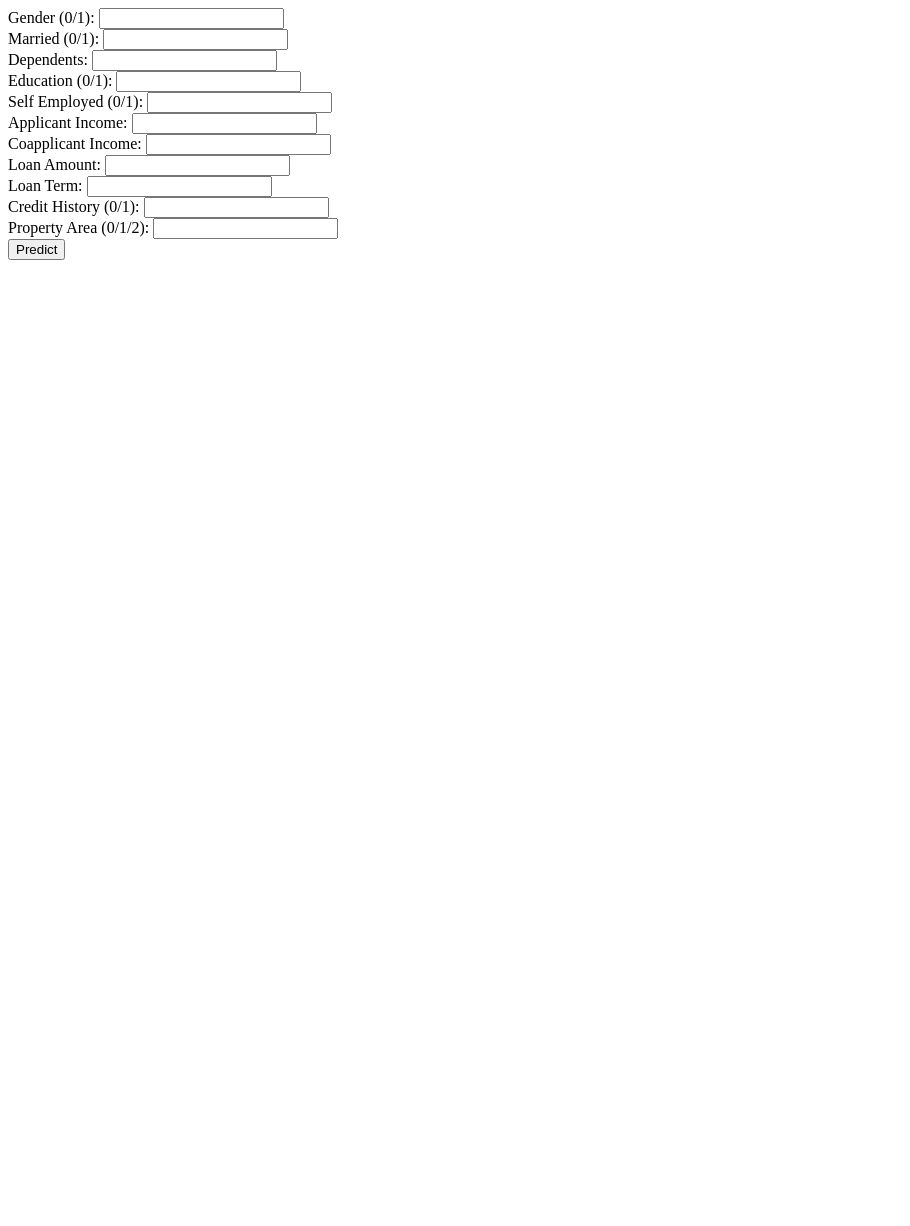
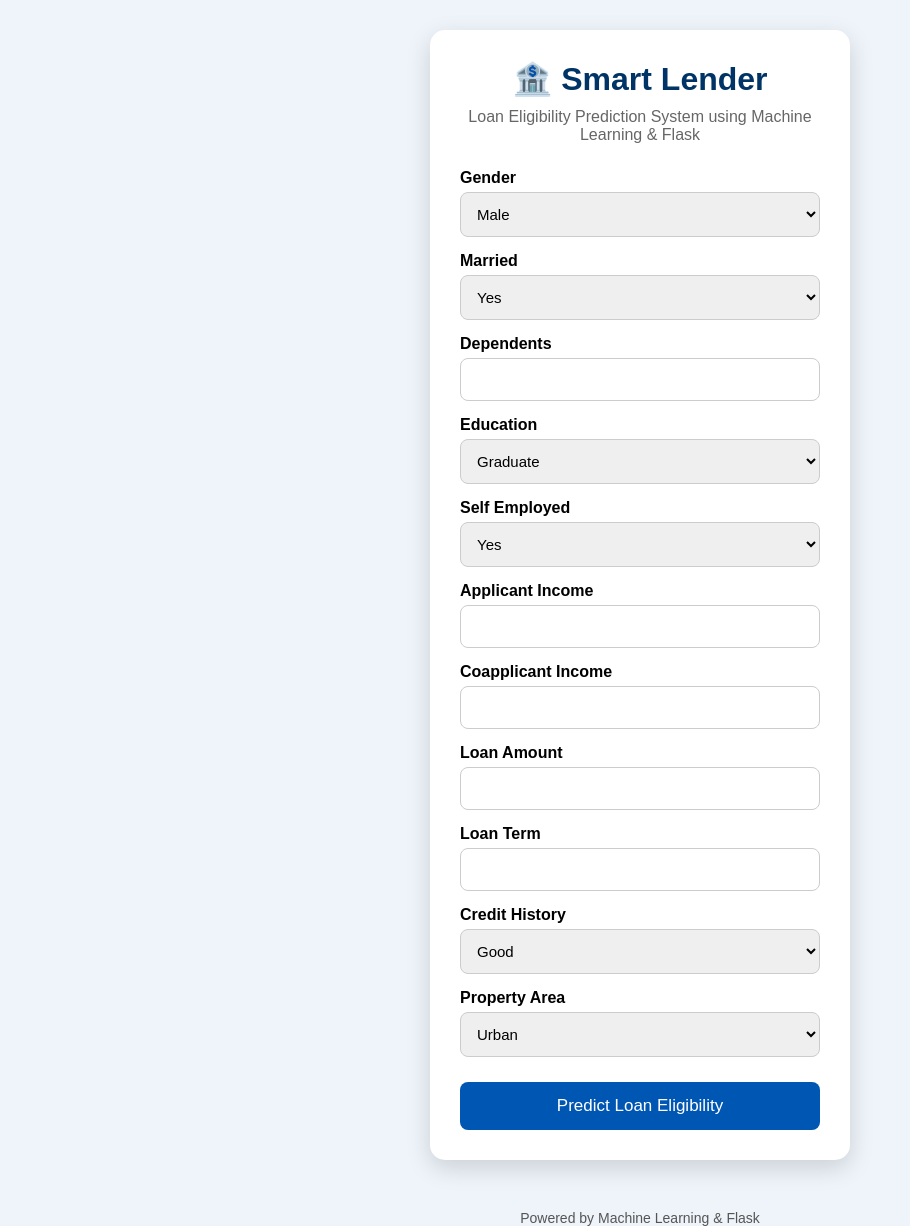
Before and after one commit to pushpa-sree/smart-Lender-, a Flask app: page / in a window 1280 px wide. Shown: the whole page, without its empty margins (0-910 px from the left). Before the commit the page ends 260 px from the top, so only its background shows below. Run offline with Flask 3, Linux system fonts and the light colour scheme; parts of the project's set-up code (start-up, migrations or seed data) failed here and were passed over.

Commit message:
Improved Smart Lender UI

```diff
--- /dev/null
+++ b/smart-Lender--main/static/style.css
@@ -0,0 +1,101 @@
+*{
+    margin:0;
+    padding:0;
+    box-sizing:border-box;
+    font-family:Arial, Helvetica, sans-serif;
+}
+
+body{
+    background:#eef4fa;
+    display:flex;
+    justify-content:center;
+    align-items:center;
+    min-height:100vh;
+    flex-direction:column;
+}
+
+.container{
+    width:100%;
+    display:flex;
+    justify-content:center;
+    align-items:center;
+    padding:30px;
+}
+
+.card{
+    width:420px;
+    background:white;
+    padding:30px;
+    border-radius:15px;
+    box-shadow:0 8px 25px rgba(0,0,0,0.15);
+}
+
+h1{
+    color:#003366;
+    text-align:center;
+    margin-bottom:10px;
+}
+
+.subtitle{
+    text-align:center;
+    color:#666;
+    margin-bottom:25px;
+}
+
+label{
+    display:block;
+    margin-top:15px;
+    margin-bottom:5px;
+    font-weight:bold;
+}
+
+input,
+select{
+    width:100%;
+    padding:12px;
+    border:1px solid #ccc;
+    border-radius:8px;
+    font-size:15px;
+}
+
+button{
+    width:100%;
+    padding:14px;
+    margin-top:25px;
+    border:none;
+    border-radius:8px;
+    background:#0056b3;
+    color:white;
+    font-size:17px;
+    cursor:pointer;
+    transition:0.3s;
+}
+
+button:hover{
+    background:#003d80;
+}
+
+.result{
+    margin-top:25px;
+    padding:15px;
+    background:#e8f5e9;
+    border-left:5px solid green;
+    border-radius:8px;
+    text-align:center;
+    font-weight:bold;
+    color:green;
+}
+
+footer{
+    margin-top:20px;
+    color:#555;
+    font-size:14px;
+}
+
+@media(max-width:600px){
+
+.card{
+    width:100%;
+}
+
+}
--- a/smart-Lender--main/templates/index.html
+++ b/smart-Lender--main/templates/index.html
@@ -1,17 +1,98 @@
-<form action="/predict" method="post">
+<!DOCTYPE html>
+<html lang="en">
+<head>
+    <meta charset="UTF-8">
+    <meta name="viewport" content="width=device-width, initial-scale=1.0">
+    <title>Smart Lender</title>
 
-Gender (0/1): <input name="gender"><br>
-Married (0/1): <input name="married"><br>
-Dependents: <input name="dependents"><br>
-Education (0/1): <input name="education"><br>
-Self Employed (0/1): <input name="self_employed"><br>
+    <link rel="stylesheet" href="{{ url_for('static', filename='style.css') }}">
+</head>
 
-Applicant Income: <input name="applicant_income"><br>
-Coapplicant Income: <input name="coapplicant_income"><br>
-Loan Amount: <input name="loan_amount"><br>
-Loan Term: <input name="loan_term"><br>
-Credit History (0/1): <input name="credit_history"><br>
-Property Area (0/1/2): <input name="property_area"><br>
+<body>
 
-<button type="submit">Predict</button>
-</form>
+<div class="container">
+
+    <div class="card">
+
+        <h1>🏦 Smart Lender</h1>
+
+        <p class="subtitle">
+            Loan Eligibility Prediction System using Machine Learning & Flask
+        </p>
+
+        <form action="/predict" method="POST">
+
+            <label>Gender</label>
+            <select name="gender">
+                <option value="1">Male</option>
+                <option value="0">Female</option>
+            </select>
+
+            <label>Married</label>
+            <select name="married">
+                <option value="1">Yes</option>
+                <option value="0">No</option>
+            </select>
+
+            <label>Dependents</label>
+            <input type="number" name="dependents" min="0" max="5" required>
+
+            <label>Education</label>
+            <select name="education">
+                <option value="1">Graduate</option>
+                <option value="0">Not Graduate</option>
+            </select>
+
+            <label>Self Employed</label>
+            <select name="self_employed">
+                <option value="1">Yes</option>
+                <option value="0">No</option>
+            </select>
+
+            <label>Applicant Income</label>
+            <input type="number" name="applicant_income" required>
+
+            <label>Coapplicant Income</label>
+            <input type="number" name="coapplicant_income" required>
+
+            <label>Loan Amount</label>
+            <input type="number" name="loan_amount" required>
+
+            <label>Loan Term</label>
+            <input type="number" name="loan_term" required>
+
+            <label>Credit History</label>
+            <select name="credit_history">
+                <option value="1">Good</option>
+                <option value="0">Bad</option>
+            </select>
+
+            <label>Property Area</label>
+            <select name="property_area">
+                <option value="2">Urban</option>
+                <option value="1">Semiurban</option>
+                <option value="0">Rural</option>
+            </select>
+
+            <button type="submit">
+                Predict Loan Eligibility
+            </button>
+
+        </form>
+
+        {% if prediction_text %}
+        <div class="result">
+            <h2>{{ prediction_text }}</h2>
+        </div>
+        {% endif %}
+
+    </div>
+
+</div>
+
+<footer>
+    Powered by Machine Learning & Flask
+</footer>
+
+</body>
+</html>
```
